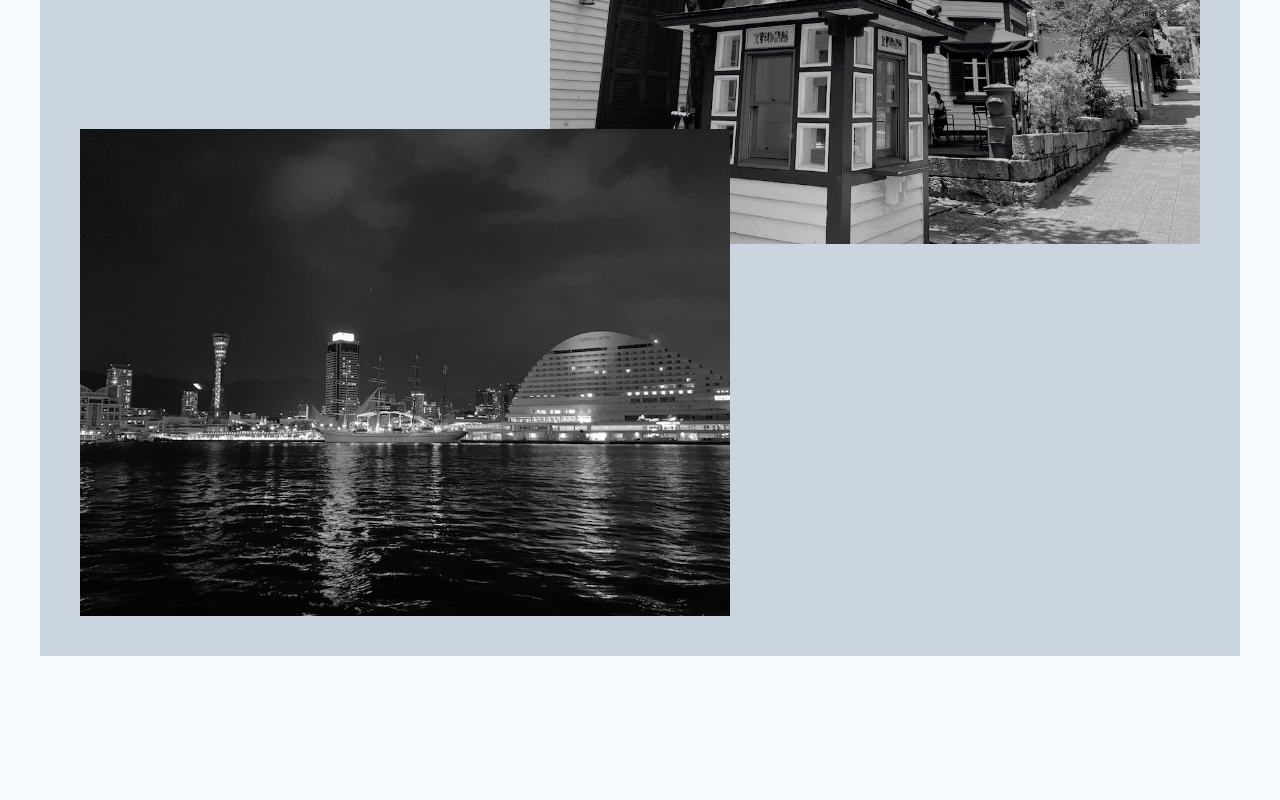
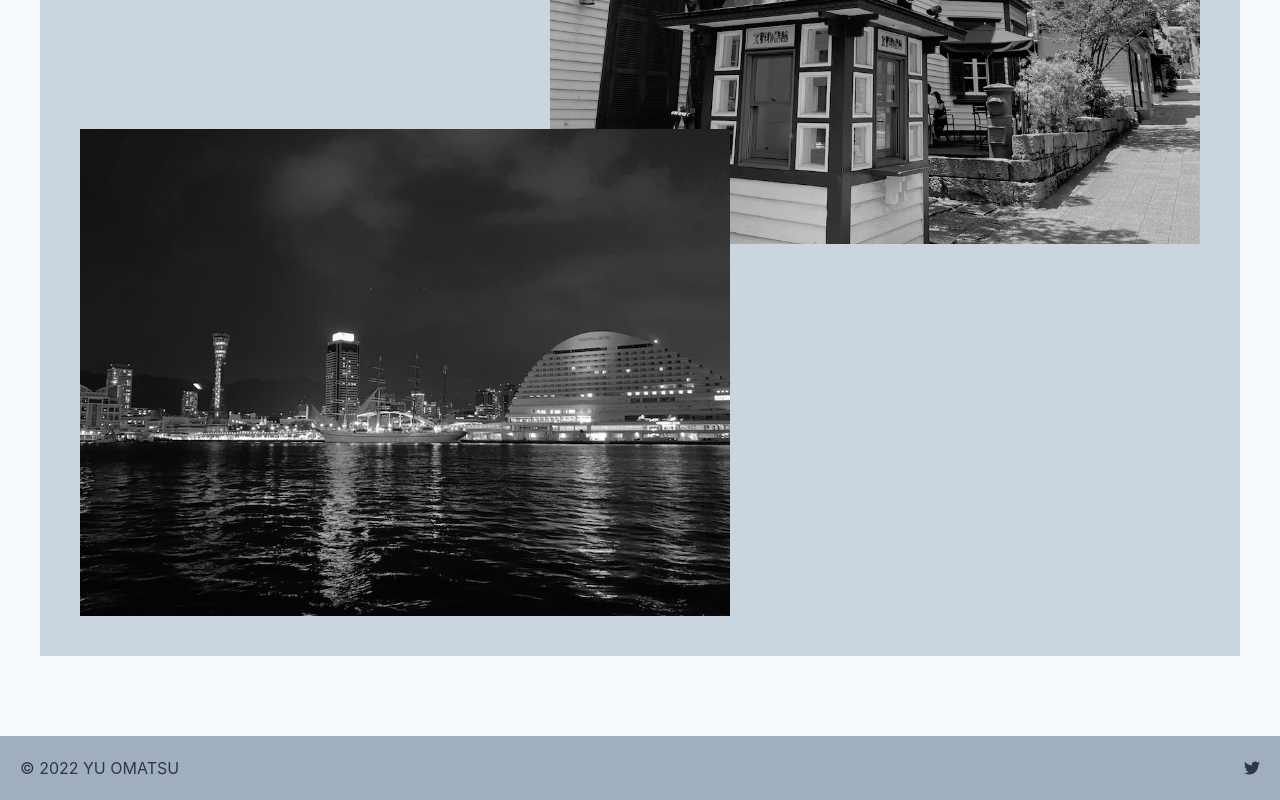
Before and after one commit to yuomatsu/portfolio, a React (Create React App) app: page / in a window 1280 px wide. Shown: the part 698-1498 px from the top of the page. Before the commit the page ends 1434 px from the top, so only its background shows below. Built offline with nearby package versions, Linux system fonts and the light colour scheme.

Commit message:
フッター作成

```diff
--- a/package.json
+++ b/package.json
@@ -7,6 +7,10 @@
     "@chakra-ui/react": "^1.8.5",
     "@emotion/react": "^11.8.1",
     "@emotion/styled": "^11.8.1",
+    "@fortawesome/fontawesome-svg-core": "^1.3.0",
+    "@fortawesome/free-brands-svg-icons": "^6.0.0",
+    "@fortawesome/free-regular-svg-icons": "^6.0.0",
+    "@fortawesome/react-fontawesome": "^0.1.17",
     "@testing-library/jest-dom": "^5.16.2",
     "@testing-library/react": "^12.1.3",
     "@testing-library/user-event": "^13.5.0",
--- /dev/null
+++ b/src/components/organisms/layout/Footer.tsx
@@ -0,0 +1,29 @@
+import { memo, useCallback, VFC } from "react";
+import { Box, Flex, Text, Link } from "@chakra-ui/react";
+import { FontAwesomeIcon } from "@fortawesome/react-fontawesome";
+import { faTwitter } from "@fortawesome/free-brands-svg-icons";
+import { useHistory } from "react-router-dom";
+
+export const Footer: VFC = memo(() => {
+const history = useHistory();
+const onClickHome = useCallback(() => history.push("/"), []);
+const onClickTwitter = () => {
+    window.open("https://twitter.com/yuomatsu", '_blank');
+}
+    return (
+        <Flex
+        as="nav"
+        bg="gray.400"
+        color="gray.700"
+        align="center"
+        justify="space-between"
+        padding={{base: 3, md: 5 }}>
+            <Box as="a" _hover={{cursor: "pointer"}}>
+                <Link onClick={onClickHome}>© 2022 YU OMATSU</Link>
+            </Box>
+            <Box _hover={{cursor: "pointer"}}>
+                <Link onClick={onClickTwitter}><FontAwesomeIcon icon={faTwitter} /></Link>
+            </Box>
+        </Flex>
+    )
+})
--- a/src/components/templates/HeaderLayout.tsx
+++ b/src/components/templates/HeaderFooterLayout.tsx
@@ -1,17 +1,19 @@
 import { memo, ReactNode, VFC } from "react";
 
 import { Header } from "../organisms/layout/Header";
+import { Footer } from "../organisms/layout/Footer"
 
 type Props = {
     children: ReactNode;
 }
 
-export const HeaderLayout: VFC<Props> = memo((props) => {
+export const HeaderFooterLayout: VFC<Props> = memo((props) => {
     const {children} = props;
     return (
         <>
         <Header />
         {children}
+        <Footer />
         </>
     );
 });
--- a/src/router/Router.tsx
+++ b/src/router/Router.tsx
@@ -6,25 +6,25 @@ import {Profile} from "../components/pages/Profile"
 import {Skill} from "../components/pages/Skill"
 import { Career } from "../components/pages/Career";
 import { Page404 } from "../components/pages/Page404";
-import { HeaderLayout } from "../components/templates/HeaderLayout";
+import { HeaderFooterLayout } from "../components/templates/HeaderFooterLayout";
 
 export const Router: VFC = memo(() => {
     return (
         <Switch>
             <Route exact path="/">
-                <HeaderLayout><Home /></HeaderLayout>
+                <HeaderFooterLayout><Home /></HeaderFooterLayout>
             </Route>
             <Route exact path="/profile">
-                <HeaderLayout><Profile /></HeaderLayout>
+                <HeaderFooterLayout><Profile /></HeaderFooterLayout>
             </Route>
             <Route exact path="/skill">
-                <HeaderLayout><Skill /></HeaderLayout>
+                <HeaderFooterLayout><Skill /></HeaderFooterLayout>
             </Route>
                 <Route exact path="/career">
-                <HeaderLayout><Career /></HeaderLayout>
+                <HeaderFooterLayout><Career /></HeaderFooterLayout>
             </Route>
             <Route exact path="*">
-                <HeaderLayout><Page404 /></HeaderLayout>
+                <HeaderFooterLayout><Page404 /></HeaderFooterLayout>
             </Route>
         </Switch>
     )
```
Also changed, not shown: 1 other file (tests, documents, lock files or other folders).
